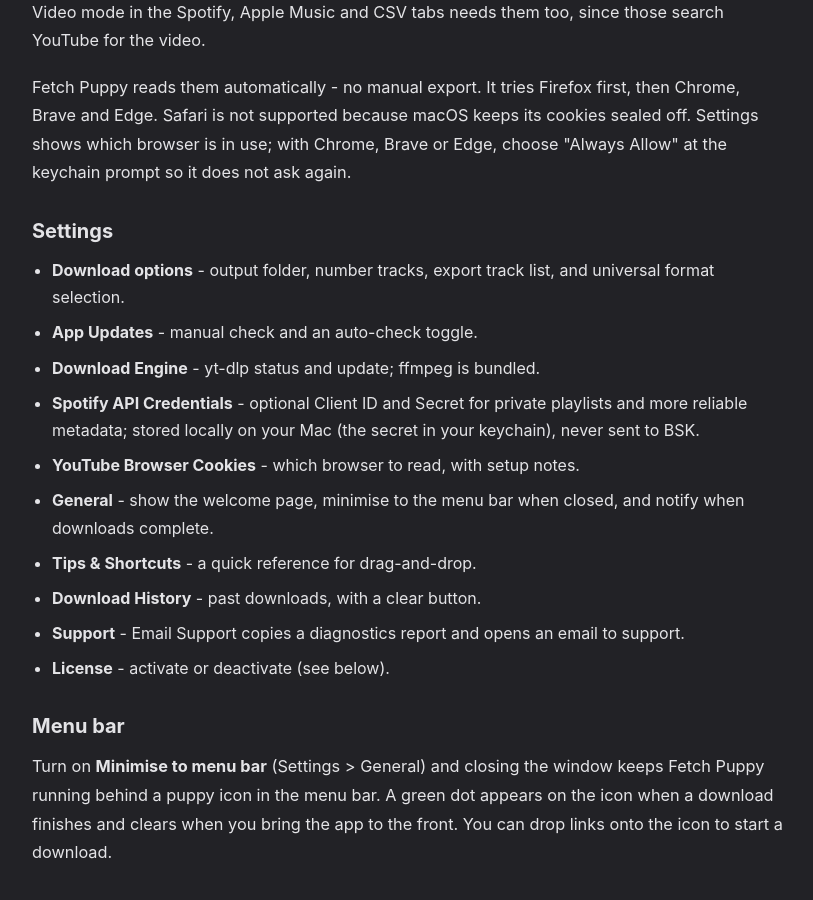
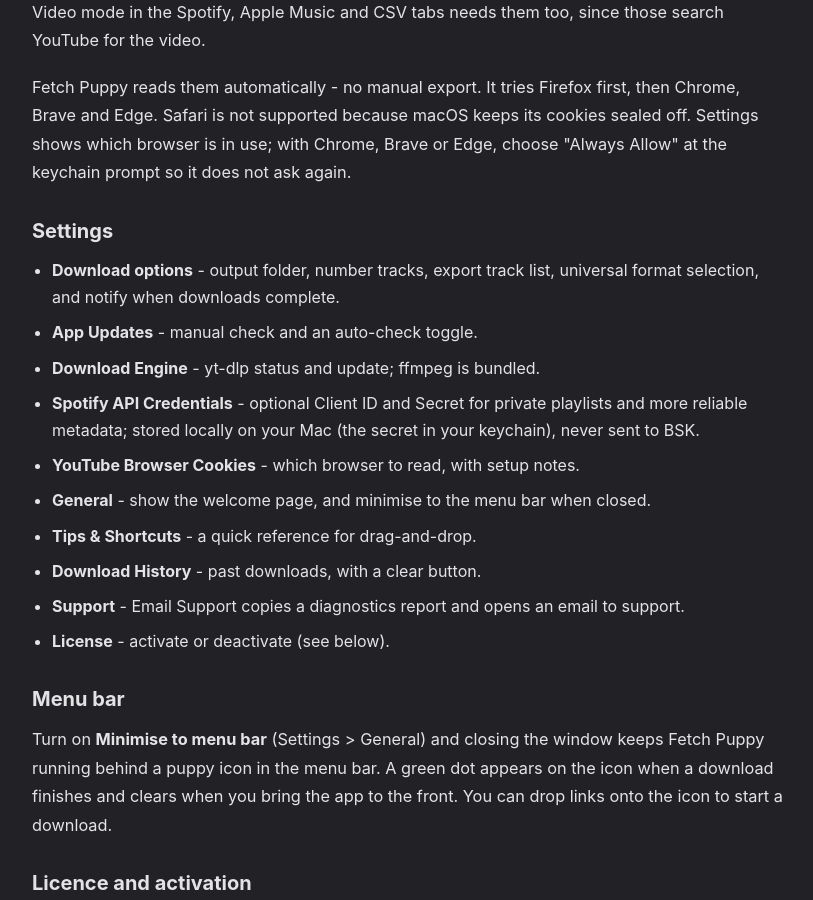
Before and after one commit to BSKapps/bskapps.github.io, a Jekyll site: the page built from articles/fetch-puppy-guide/index.html, in a window 1280 px wide and 900 px high, scrolled down 2186 px. Shown: the whole window, without its empty margins (232-1045 px from the left). Built offline with Jekyll 4.4.1, drawn with Linux system fonts in a browser that asks for light colours.

Commit message:
Fetch Puppy guide: move notify-on-complete into Download options

```diff
--- a/_data/guides/fetch-puppy-guide.json
+++ b/_data/guides/fetch-puppy-guide.json
@@ -62,12 +62,12 @@
     ] },
     { "id": "settings", "title": "Settings", "blocks": [
       { "type": "bullets", "items": [
-        "**Download options** - output folder, number tracks, export track list, and universal format selection.",
+        "**Download options** - output folder, number tracks, export track list, universal format selection, and notify when downloads complete.",
         "**App Updates** - manual check and an auto-check toggle.",
         "**Download Engine** - yt-dlp status and update; ffmpeg is bundled.",
         "**Spotify API Credentials** - optional Client ID and Secret for private playlists and more reliable metadata; stored locally on your Mac (the secret in your keychain), never sent to BSK.",
         "**YouTube Browser Cookies** - which browser to read, with setup notes.",
-        "**General** - show the welcome page, minimise to the menu bar when closed, and notify when downloads complete.",
+        "**General** - show the welcome page, and minimise to the menu bar when closed.",
         "**Tips & Shortcuts** - a quick reference for drag-and-drop.",
         "**Download History** - past downloads, with a clear button.",
         "**Support** - Email Support copies a diagnostics report and opens an email to support.",
```
